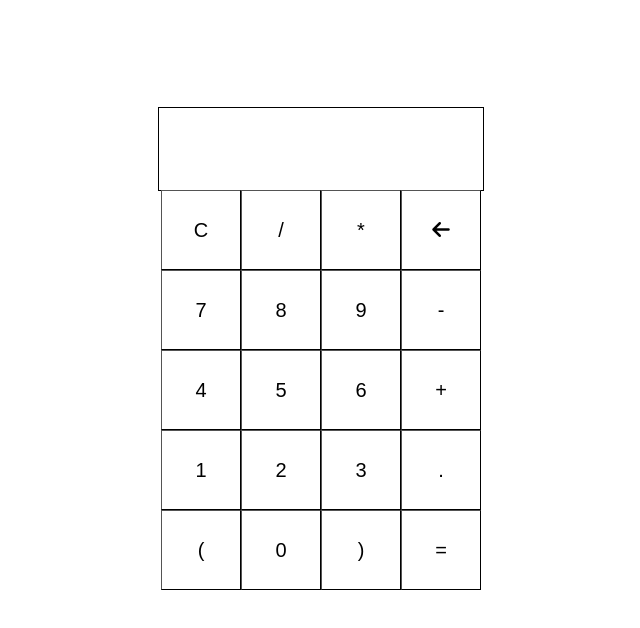
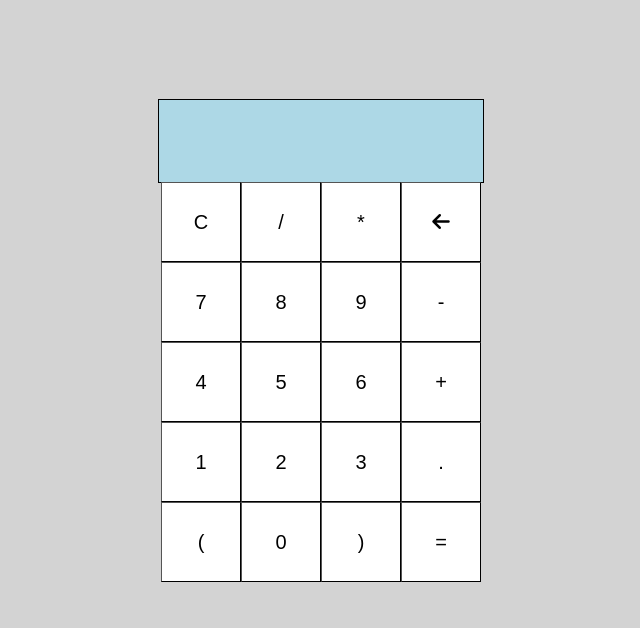
Before and after one commit to amitjait/Calculator, a plain HTML site: page index.html in a window 1280 px wide. Shown: the whole page, without its empty margins (319-959 px from the left). Drawn offline with Linux system fonts and the light colour scheme.

Commit message:
updating

```diff
--- a/index.html
+++ b/index.html
@@ -10,6 +10,7 @@
         <script src="https://kit.fontawesome.com/be18d6dda0.js" crossorigin="anonymous"></script>
     </head>
     <body>
+        <div class="outer">
             <div class="container" style="padding-top: 100px;">
                 <div class="result">
                     <input class="input" type="input" name="input" id="input">
@@ -45,6 +46,7 @@
                     <button name="equal" value="=" id="equal" >=</button>
                 </div>
             </div>
+        </div>
 
         <script src="index.js" async defer></script>
     </body>
--- a/style.css
+++ b/style.css
@@ -1,3 +1,8 @@
+body{
+    background-color: lightgray;
+    margin: 0px;
+}
+
 button{
     width: 5rem;
     height: 5rem;
@@ -15,6 +20,7 @@ button{
     font-size: 25px;
     text-align: right;
     align-self: center;
+    background-color: grey;
 }
 .input{
 
@@ -26,6 +32,7 @@ button{
     text-align: right;
     align-self: center;
     outline: none;
+    background-color: lightblue;
 }
 .rPara{
     display: flex;
```
Lines whose indentation alone changed are shown as unchanged.
